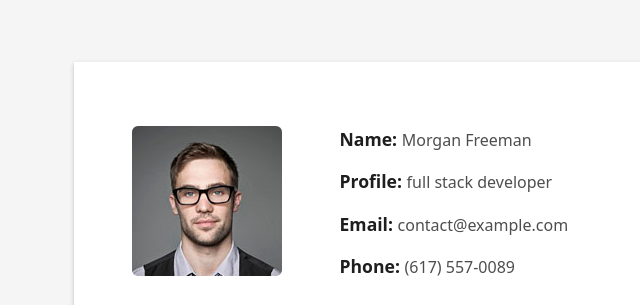
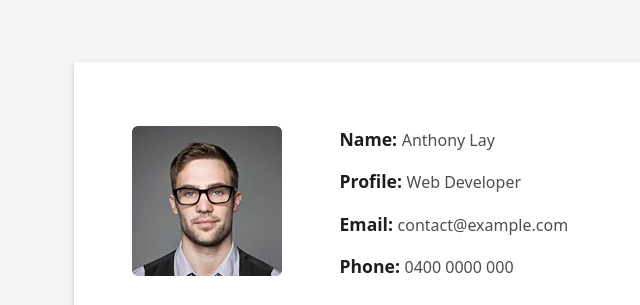
Before and after one commit to aklay1994/antholay.github.io, a plain HTML site: page index.html in a window 1280 px wide. Shown: the part 802-1107 px from the top of the page, 8-648 px from the left. Drawn offline with nearby package versions, Linux system fonts and the light colour scheme.

Commit message:
Adding More Details

```diff
--- a/index.html
+++ b/index.html
@@ -109,10 +109,10 @@
                     </div>
                     <div class="col-sm-6 col-md-7">
                       <div class="about-info">
-                        <p><span class="title-s">Name: </span> <span>Morgan Freeman</span></p>
-                        <p><span class="title-s">Profile: </span> <span>full stack developer</span></p>
+                        <p><span class="title-s">Name: </span> <span>Anthony Lay</span></p>
+                        <p><span class="title-s">Profile: </span> <span>Web Developer</span></p>
                         <p><span class="title-s">Email: </span> <span>contact@example.com</span></p>
-                        <p><span class="title-s">Phone: </span> <span>(617) 557-0089</span></p>
+                        <p><span class="title-s">Phone: </span> <span>0400 0000 000</span></p>
                       </div>
                     </div>
                   </div>
```
